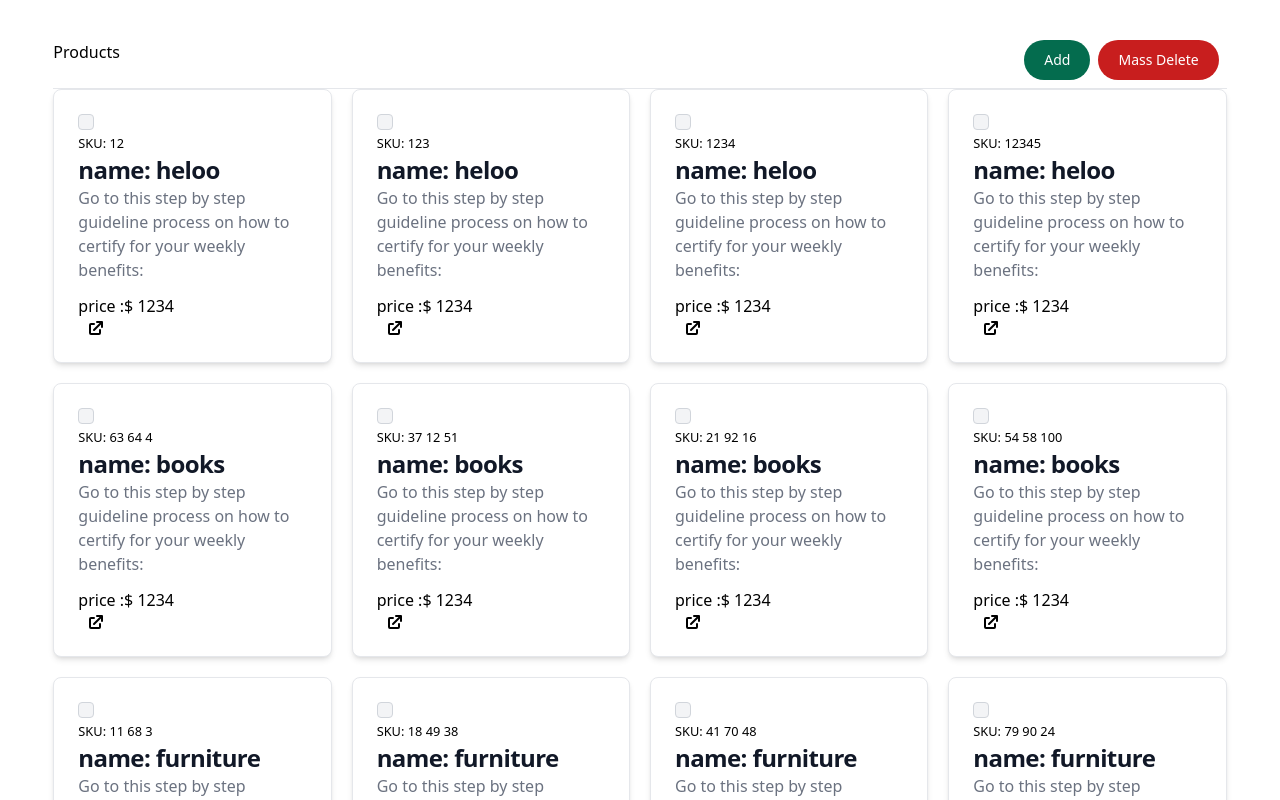
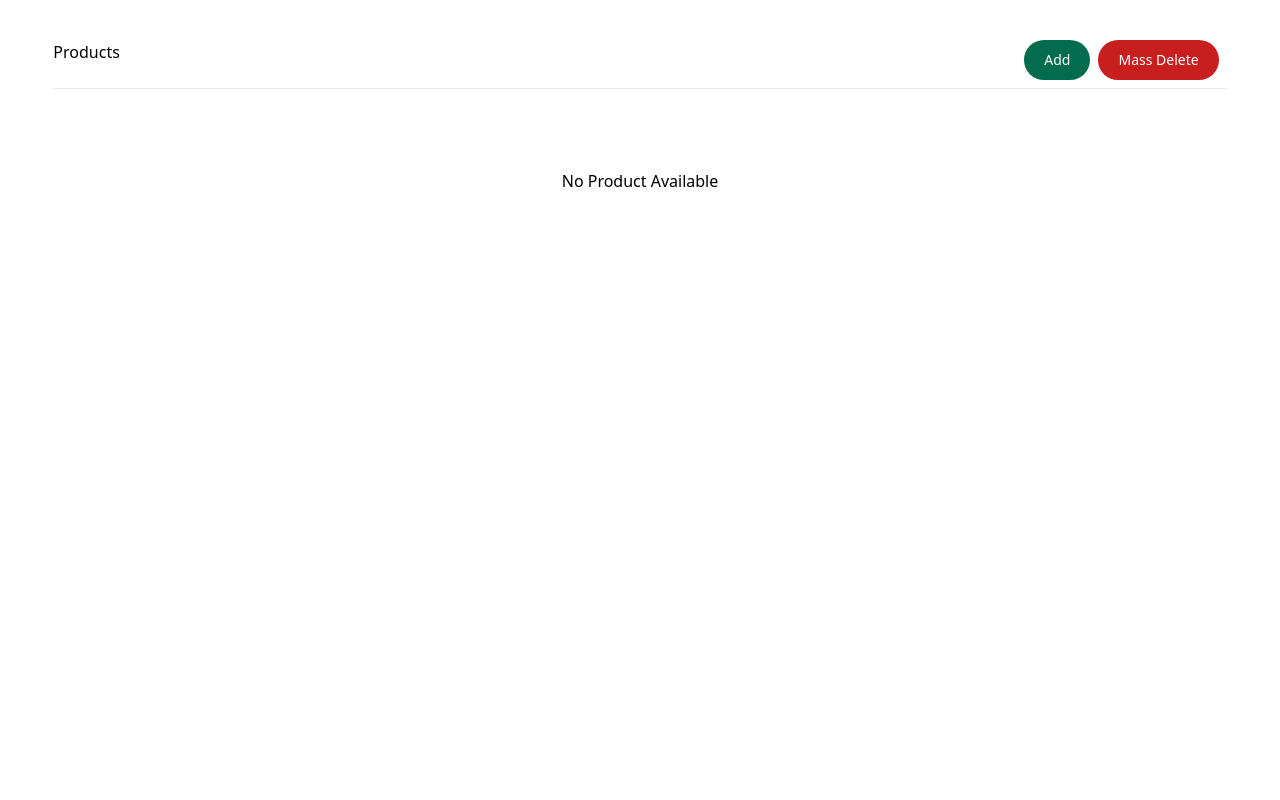
Before and after one commit to stavio12/bench-five, a React (Create React App) app: page / in a window 1280 px wide. Shown: the top 800 px of the page. Built offline with nearby package versions, Linux system fonts and the light colour scheme.

Commit message:
Added deleting, adding, dispatch and state logic

```diff
--- a/src/States/reducer.ts
+++ b/src/States/reducer.ts
@@ -15,9 +15,9 @@ export const baseProduct = {
 export interface StateType {
   products: { dvd: DVD[]; books: Books[]; furniture: Furniture[] };
   Loader: boolean;
-  dvd: DVD;
-  books: Books;
-  furniture: Furniture;
+  dvd: DVD[];
+  books: Books[];
+  furniture: Furniture[];
   editProduct: boolean;
 }
 
@@ -28,14 +28,9 @@ export const initialState: StateType = {
     furniture: [],
   },
   Loader: false,
-  dvd: { ...baseProduct, size: "" },
-  books: { ...baseProduct, weight: "" },
-  furniture: {
-    ...baseProduct,
-    h: 0,
-    w: 0,
-    l: 0,
-  },
+  dvd: [],
+  books: [],
+  furniture: [],
   editProduct: false,
 };
 
@@ -43,9 +38,9 @@ export interface StateAction
   extends Action<"PRODUCTS" | "DVD" | "BOOKS" | "FURNITURE" | "EDIT_PRODUCT"> {
   payload: {
     products: { dvd: DVD[]; books: Books[]; furniture: Furniture[] };
-    dvd: DVD;
-    books: Books;
-    furniture: Furniture;
+    dvd: DVD[];
+    books: Books[];
+    furniture: Furniture[];
     editProduct: boolean;
   };
 }
--- a/src/components/Home/index.tsx
+++ b/src/components/Home/index.tsx
@@ -1,24 +1,60 @@
 import React, { useEffect, useState } from "react";
-// import DispatchContext from "../../DispatchContext";
+import DispatchContext from "../../DispatchContext";
 import Buttons from "./Buttons";
 import DiscProduct from "./DiscProduct";
 import BooksProduct from "./BooksProduct";
 import FurnitureProduct from "./FurnitureProduct";
 import { Books, DVD, Furniture } from "../../States/types";
+import { useContext } from "react";
 
 const Index = () => {
+  const dispatch = useContext(DispatchContext);
+
   const [selectedProducts, setSelectedProducts] = useState<string[]>([]);
-  const [dvd, setDVD] = useState<DVD[]>([...products.disc]);
-  const [books, setBooks] = useState<Books[]>([...products.books]);
-  const [furniture, setFurniture] = useState<Furniture[]>([
-    ...products.furniture,
-  ]);
+  const [dvd, setDVD] = useState<DVD[]>([]);
+  const [books, setBooks] = useState<Books[]>([]);
+  const [furniture, setFurniture] = useState<Furniture[]>([]);
 
   const [pagination, setPagination] = useState<number>(4);
 
+  const productsType = ["DVD", "Furniture", "Books"];
+
   useEffect(() => {
-    localStorage.setItem("products", JSON.stringify(products));
+    if (
+      localStorage["DVD"] ||
+      localStorage["Furniture"] ||
+      localStorage["Books"]
+    ) {
+      const DVD = localStorage["DVD"] ? JSON.parse(localStorage["DVD"]) : [];
+      const Books = localStorage["Books"]
+        ? JSON.parse(localStorage["Books"])
+        : [];
+      const Furniture = localStorage["Furniture"]
+        ? JSON.parse(localStorage["Furniture"])
+        : [];
+
+      setDVD(DVD);
+      setBooks(Books);
+      setFurniture(Furniture);
+
+      dispatch({
+        type: "DVD",
+        payload: DVD,
       });
+
+      dispatch({
+        type: "BOOKS",
+        payload: Books,
+      });
+
+      dispatch({
+        type: "FURNITURE",
+        payload: Furniture,
+      });
+    } else {
+      console.log("NOoooooo");
+    }
+  }, []);
 
   const selectWorker = (sku: string, checked: boolean) => {
     //check if product is checked,
@@ -48,6 +84,32 @@ const Index = () => {
     );
     setFurniture(newFurniture);
 
+    dispatch({
+      type: "DVD",
+      payload: newDVD,
+    });
+
+    dispatch({
+      type: "BOOKS",
+      payload: newBooks,
+    });
+
+    dispatch({
+      type: "FURNITURE",
+      payload: newFurniture,
+    });
+
+    productsType.map((type: string) =>
+      localStorage.setItem(
+        `${type}`,
+        JSON.stringify(
+          (type === "DVD" && newDVD) ||
+            (type === "Books" && newBooks) ||
+            (type === "Furniture" && newFurniture)
+        )
+      )
+    );
+
     return setSelectedProducts([]);
   };
 
@@ -72,8 +134,14 @@ const Index = () => {
           </div>
         </div>
         <hr />
+        {!localStorage["DVD"] &&
+        !localStorage["Furniture"] &&
+        !localStorage["Books"] ? (
+          <h1 className="text-center pt-20"> No Product Available</h1>
+        ) : (
+          <div>
             <div className="flex-flex-column*">
-          <div className="grid grid-cols-3 sm:grid-cols-4 pb-5 gap-5 ">
+              <div className="grid grid-cols-3 sm:grid-cols-4 pt-5 pb-5 gap-5 ">
                 {/* {products.disc && ( */}
                 <DiscProduct
                   selectWorker={selectWorker}
@@ -83,7 +151,7 @@ const Index = () => {
                 {/* )} */}
               </div>
 
-          <div className="grid grid-cols-3 sm:grid-cols-4 pb-5 gap-5 ">
+              <div className="grid grid-cols-3 sm:grid-cols-4 pt-5 pb-5 gap-5 ">
                 <BooksProduct
                   selectWorker={selectWorker}
                   books={books}
@@ -91,7 +159,7 @@ const Index = () => {
                 />
               </div>
 
-          <div className="grid grid-cols-3 sm:grid-cols-4 pb-5  gap-5 ">
+              <div className="grid grid-cols-3 sm:grid-cols-4 pt-5 pb-5  gap-5 ">
                 <FurnitureProduct
                   selectWorker={selectWorker}
                   furniture={furniture}
@@ -99,8 +167,13 @@ const Index = () => {
                 />
               </div>
             </div>
-
-        <div className="text-center pb-5">
+            <div
+              className={
+                furniture.length > 4 || dvd.length > 4 || books.length > 4
+                  ? "text-center pb-5"
+                  : "hidden"
+              }
+            >
               <button
                 onClick={() =>
                   pagination > 4
@@ -120,6 +193,8 @@ const Index = () => {
                 Next
               </button>
             </div>
+          </div>
+        )}
       </div>
     </>
   );
--- a/src/components/Products/AddProduct.tsx
+++ b/src/components/Products/AddProduct.tsx
@@ -26,7 +26,7 @@ const AddProduct = ({
   productType,
   selectedProductType,
 }: props) => {
-  const productsType = ["dvd", "furniture", "book"];
+  const productsType = ["DVD", "Furniture", "Books"];
 
   return (
     <>
@@ -128,13 +128,13 @@ const AddProduct = ({
               ))}
             </select>
           </div>
-          {selectedProductType === "dvd" && (
+          {selectedProductType === "DVD" && (
             <DiscInput size={dvd} baseForm={baseForm} />
           )}{" "}
-          {selectedProductType === "book" && (
+          {selectedProductType === "Books" && (
             <BookInput weight={book} baseForm={baseForm} />
           )}
-          {selectedProductType === "furniture" && (
+          {selectedProductType === "Furniture" && (
             <FurnitureInput
               dimension={setFurniture}
               baseForm={baseForm}
--- a/src/components/Products/index.tsx
+++ b/src/components/Products/index.tsx
@@ -11,10 +11,11 @@ import EditProduct from "./EditProduct";
 
 const Index = () => {
   let navigate = useNavigate();
-  const { editProduct, products } = useContext(StateContext);
+  const { editProduct, products, dvd, books, furniture } =
+    useContext(StateContext);
   const dispatch = useContext(DispatchContext);
 
-  const [selectProductType, setSelectProductType] = useState<string>("dvd");
+  const [selectProductType, setSelectProductType] = useState<string>("DVD");
 
   const [productForms, setProductForms] = useState<BaseProduct>({
     ...baseProduct,
@@ -37,68 +38,51 @@ const Index = () => {
     l: 0,
   });
 
-  // useEffect(() => {
-  //   localStorage.setItem("products", JSON.stringify(products));
-  //   // @ts-ignore
-  //   console.log(JSON.parse(localStorage.getItem("products")));
-  // }, [products]);
+  const allProducts = [...dvd, ...books, ...furniture];
 
   const submit = (e: any) => {
     e.preventDefault();
-    // console.log("dvd", dvdForm);
-    // console.log("books", booksForm);
-    // console.log("furniture", furnitureForm);
 
-    const allProducts = [
-      ...products.dvd,
-      ...products.books,
-      ...products.furniture,
-    ];
-
-    if (allProducts.find((product: any) => product.SKU === dvdForm.SKU)) {
-      console.log(products);
-
+    if (allProducts.find((product: any) => product.SKU === productForms.SKU)) {
       const sku = document.querySelector("#sku");
 
       //@ts-ignore
       return (sku.value = "");
     } else {
-      console.log("works");
-      console.log(products);
+      const newDVD = [...dvd, dvdForm];
+      const newBooks = [...books, booksForm];
+      const newFurniture = [...furniture, furnitureForm];
 
-      selectProductType === "dvd" &&
+      console.log(newDVD);
+      selectProductType === "DVD" &&
         dispatch({
-          type: "PRODUCTS",
-          payload: { ...products, dvd: [...products.dvd, dvdForm] },
+          type: "DVD",
+          payload: newDVD,
         });
 
-      selectProductType === "book" &&
+      selectProductType === "Book" &&
         dispatch({
-          type: "PRODUCTS",
-          payload: { ...products, books: [...products.books, booksForm] },
+          type: "BOOKS",
+          payload: newBooks,
         });
 
-      selectProductType === "furniture" &&
+      selectProductType === "Furniture" &&
         dispatch({
-          type: "PRODUCTS",
-          payload: {
-            ...products,
-            furniture: [...products.furniture, furnitureForm],
-          },
+          type: "FURNITURE",
+          payload: newFurniture,
         });
+
+      localStorage.setItem(
+        `${selectProductType}`,
+        JSON.stringify(
+          (selectProductType === "DVD" && newDVD) ||
+            (selectProductType === "Books" && newBooks) ||
+            (selectProductType === "Furniture" && newFurniture)
+        )
+      );
 
       return navigate("/");
     }
-
-    // if (allProducts.filter((product: any) => product.SKU !== dvdForm.SKU)) {
-    //   console.log(products, allProducts);
-
-    //   allProducts.filter((product: any) =>
-    //     console.log(product.SKU === dvdForm.SKU)
-    //   );
-    // } else {
-    //   console.log("yessss");
-    // }
   };
 
   return (
```
Lines whose indentation alone changed are shown as unchanged.
